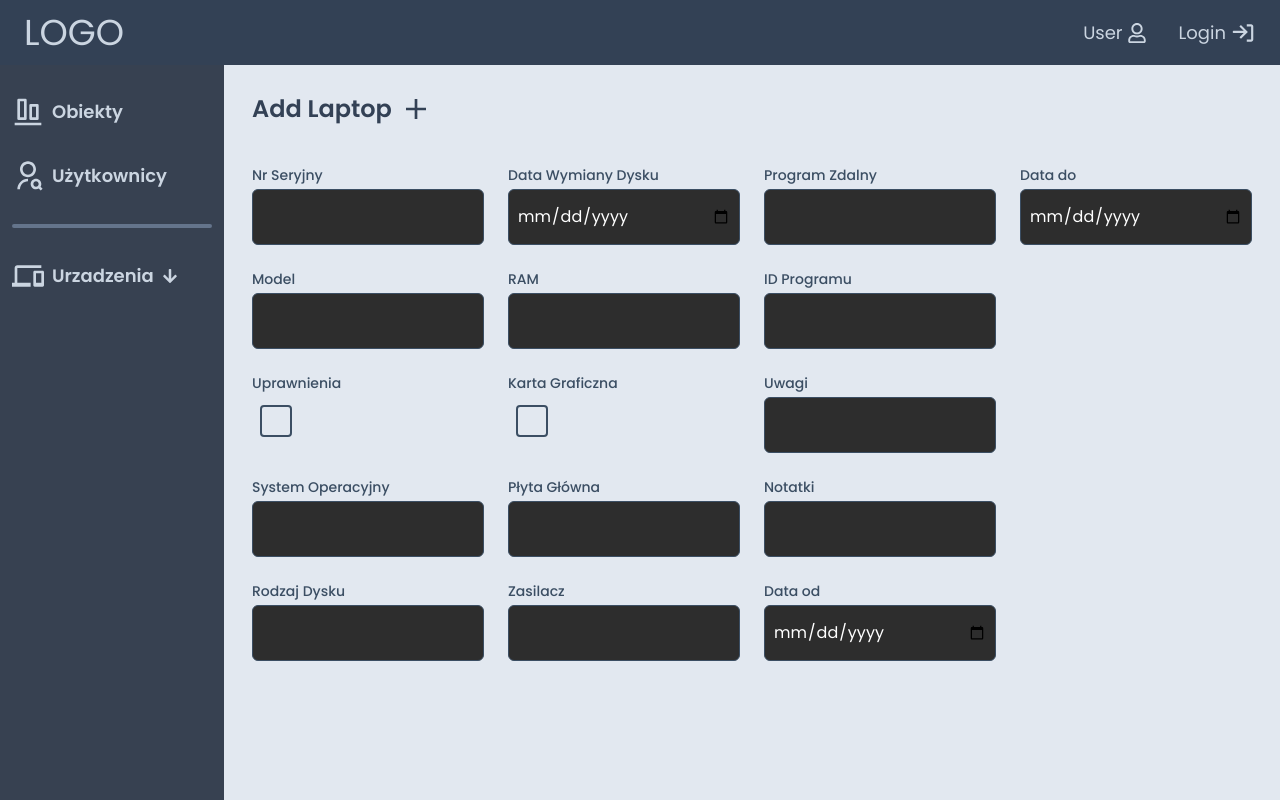
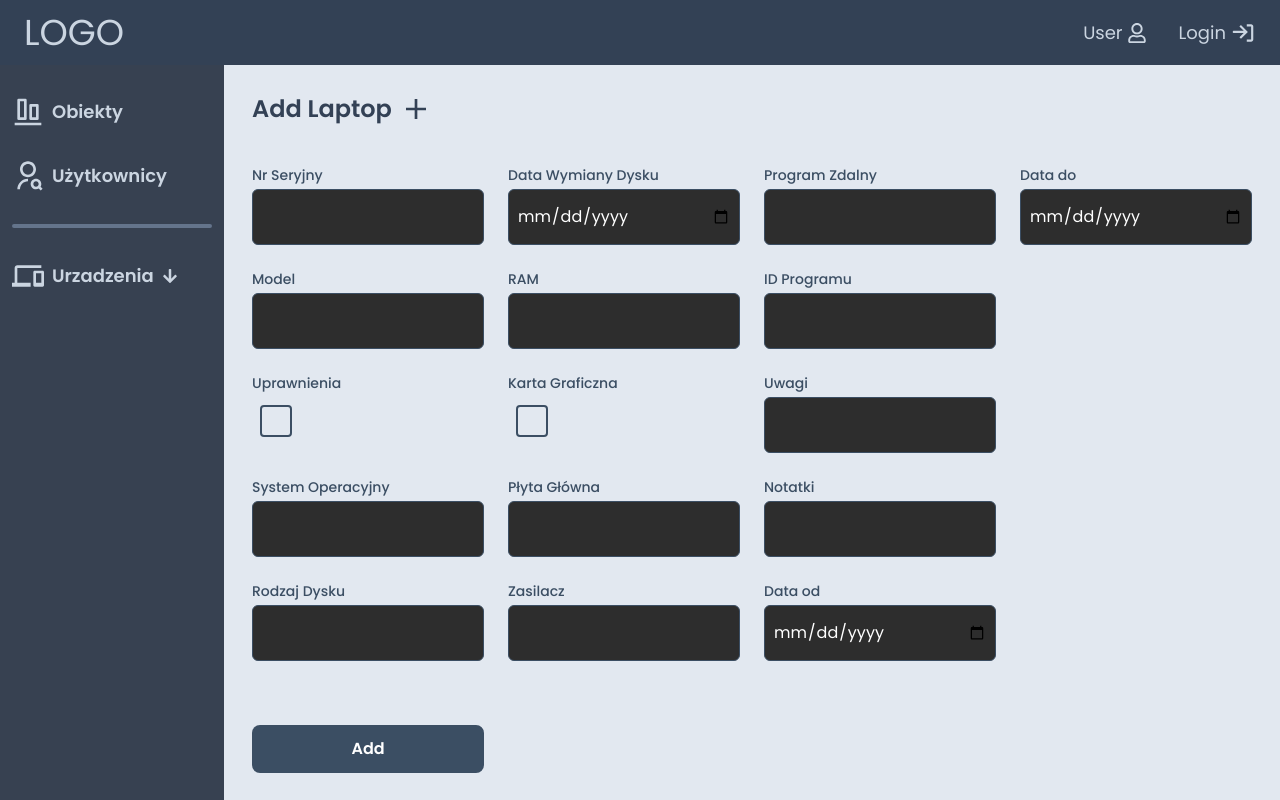
Before and after one commit to 0H3rY0/WorkHelper-admin, a React (Vite) app in the folder client/: page /laptop/add in a window 1280 px wide. Built offline with nearby package versions, Linux system fonts and the light colour scheme.

Commit message:
add button add styling in addlaptopPAGE

```diff
--- a/client/src/pages/AddLaptopPage.jsx
+++ b/client/src/pages/AddLaptopPage.jsx
@@ -28,6 +28,10 @@ const AddLaptopPage = () => {
               ))}
             </div>
           ))}
+
+          <button className="button bg-custom-blue text-white mt-10">
+            Add
+          </button>
         </div>
       </div>
     </div>
```
